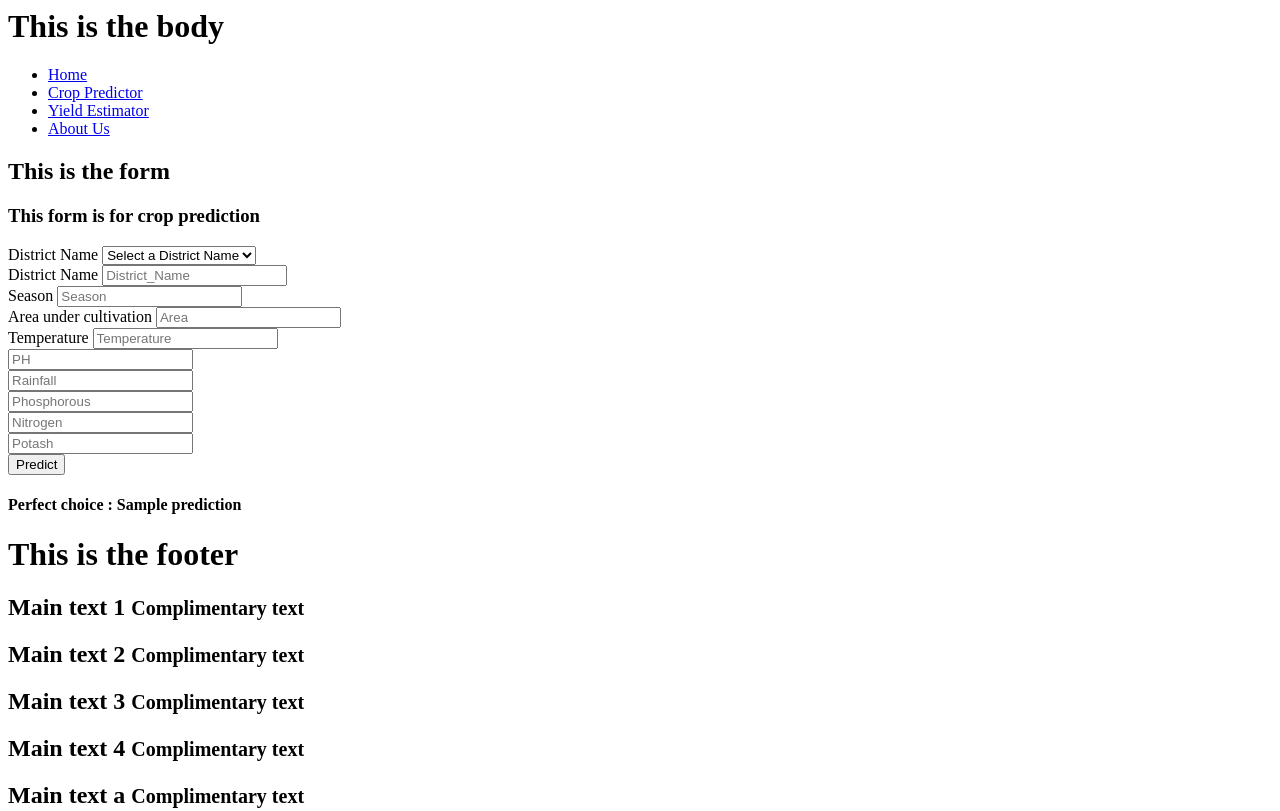
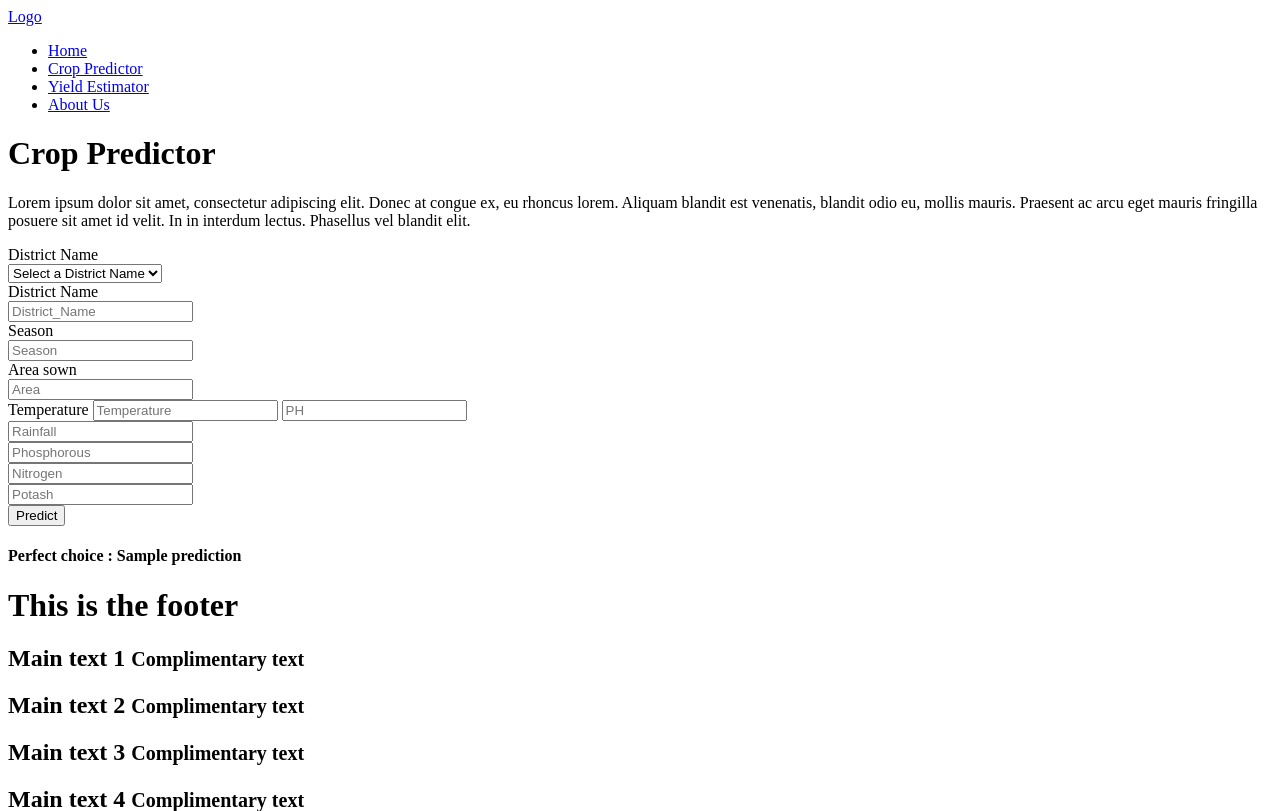
Before and after one commit to Name-Siddhartha/CropPrediction, a Flask app: template templates/form_crop.html in a window 1280 px wide. Shown: the top 811 px of the page. Run offline with Flask 2, Linux system fonts and the light colour scheme; the template is opened without the code that fills it: most values are stand-ins (such as "Sample title", 1, 10 or a date in 2020); some libraries are stand-ins or nearby versions.

Commit message:
UI enhanced

```diff
--- a/app.py
+++ b/app.py
@@ -38,7 +38,7 @@ def predict():
 
 @app.route('/yield_predict', methods=['GET', 'POST'])
 def yield_predict():
-
+    prediction = None
     if request.method == 'POST':
 
         disname = request.form['disname']
--- a/templates/body.html
+++ b/templates/body.html
@@ -1,5 +1,5 @@
 <body>
-    <h1>This is the body</h1>
+    <!-- <h1>This is the body</h1> -->
     {% include "navbar.html" %}
     {% block form %}{% endblock %}
     {% block intro %}{% endblock %}
--- a/templates/form.html
+++ b/templates/form.html
@@ -1,6 +1,6 @@
 {% extends "body.html" %}
 {% block form %}
-    <h2>This is the form</h2>
+    <!-- <h2>This is the form</h2> -->
     <!-- crop.html child will have crop prediction -->
     {% block crop %}{% endblock %}
 
--- a/templates/form_crop.html
+++ b/templates/form_crop.html
@@ -1,31 +1,71 @@
 {% extends "form.html" %}
 
 {% block crop %}
+<div class="container">
+    <div class="jumbotron p-5">
+        <h1 class="display-3">Crop Predictor</h1>
+        <p>Lorem ipsum dolor sit amet, consectetur adipiscing elit. Donec at congue ex, eu rhoncus lorem. Aliquam blandit est venenatis, blandit odio eu, mollis mauris. Praesent ac arcu eget mauris fringilla posuere sit amet id velit. In in interdum lectus. Phasellus vel blandit elit.</p>
+    </div>
+</div>
 
-<h3>This form is for crop prediction</h3>
-<div class="container text-left">
+<div class="container text-left p-5">
 
     <form action="/predict" method="POST">
-
+        <div class="row justify-content-center">
+            <div class="col-md-2 align-self-center">
                 <label for="disname">District Name</label>
+            </div>
+            <div class="col-lg-6">
                 <select name="disname" class="form-control">
                     <option value="null">Select a District Name</option>
                     <option value="1">City 1</option>
                     <option value="2">City 2</option>
                     <option value="3">City 3</option>
-        </select><br>
+                </select>
+            </div>
+        </div>
 
+        <div class="my-3"></div>
+
+        <div class="row justify-content-center">
+            <div class="col-lg-2 align-self-center">
                 <label for="disname">District Name</label>
-        <input type="text" id="dummy" class="form-control" name="disname" placeholder='District_Name'><br>
+            </div>
+            <div class="col-lg-6">
+                <input type="text" id="dummy" class="form-control" name="disname" placeholder='District_Name'>
+            </div>
+        </div>
 
-        <label for="sea">Season</label>
-        <input type="text" class="form-control" name="sea" placeholder='Season'><br>
+        <div class="my-3"></div>
 
-        <label for="are">Area under cultivation</label>
-        <input type="text" class="form-control" name="are" placeholder='Area'><br>
+        <div class="row justify-content-center">
+            <div class="col-lg-2 align-self-center">
+                <label class="m-2" for="sea">Season</label>
+            </div>
+            <div class="col-lg-6">
+                <input type="text" class="form-control" name="sea" placeholder='Season'>
+            </div>
+        </div>
 
+        <div class="my-3"></div>
+
+        <div class="row justify-content-center">
+            <div class="col-lg-2 align-self-center">
+                <label class="m-2" for="are">Area sown</label>
+            </div>
+            <div class="col-lg-6">
+                <input type="text" class="form-control" name="are" placeholder='Area'>
+            </div>
+        </div>
+
+        <div class="my-3"></div>
+
+        <div class="row justify-content-center"></div>
+        <div class="col-md-3 bg-success"></div>
+        <div class="col-md-9 bg-danger"></div>
         <label for="temp">Temperature</label>
-        <input type="text" class="form-control" name="temp" placeholder='Temperature'><br>
+        <input type="text" class="form-control" name="temp" placeholder='Temperature'>
+
         <input type="text" class="form-control" name="ph" placeholder='PH'><br>
         <input type="text" class="form-control" name="rn" placeholder='Rainfall'><br>
         <input type="text" class="form-control" name="p" placeholder='Phosphorous'><br>
@@ -41,10 +81,10 @@
         });
     </script>
 
-    <div class="row">
+    <div class="container">
 
         {% if prediction %}
-        <h4 class="text-warning">Perfect choice : {{prediction}}</h2>
+        <h4 class="text-in">Perfect choice : {{prediction}}</h2>
         {% else %}
         <h4 class="text-warning">Perfect choice : {{prediction}}</h2>
         {% endif %}
--- a/templates/head.html
+++ b/templates/head.html
@@ -5,6 +5,6 @@
     <!-- Bootstrap CSS -->
     <link rel="stylesheet" href="https://stackpath.bootstrapcdn.com/bootstrap/4.5.0/css/bootstrap.min.css"
         integrity="sha384-9aIt2nRpC12Uk9gS9baDl411NQApFmC26EwAOH8WgZl5MYYxFfc+NcPb1dKGj7Sk" crossorigin="anonymous">
-    <h1>This is the head</h1>
+    <!-- <h1>This is the head</h1> -->
     {% block title %}{% endblock %}
 </head>
--- a/templates/navbar.html
+++ b/templates/navbar.html
@@ -1,4 +1,10 @@
-<nav class="navbar navbar-expand-sm bg-dark navbar-dark justify-content-end">
+<nav class="navbar navbar-expand-sm bg-dark navbar-dark ">
+    <div class="container">
+        <div class="container justify-content-start">
+            <a class="navbar-brand" href="/">Logo</a>
+        </div>
+
+        <div class="container justify-content-end">
             <ul class="navbar-nav">
             <li class="nav-item active">
                 <a class="nav-link" href="/">Home</a>
@@ -13,4 +19,6 @@
                 <a class="nav-link" href="/about">About Us</a>
             </li>
             </ul>
+        </div>
+    </div>
 </nav>
```
Also changed, not shown: templates/form_yield.html (+8 -2 lines), templates/intro.html (+16 -1 lines). Lines whose indentation alone changed are shown as unchanged.
